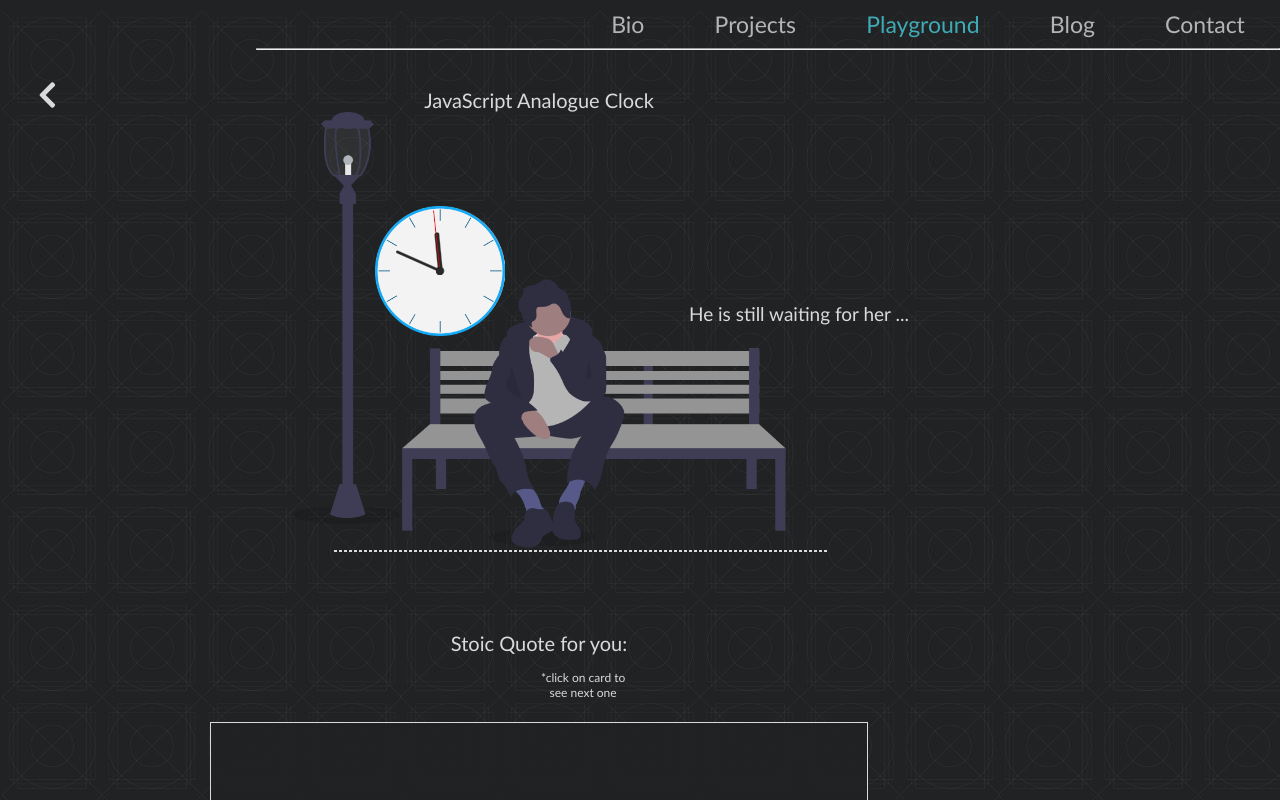
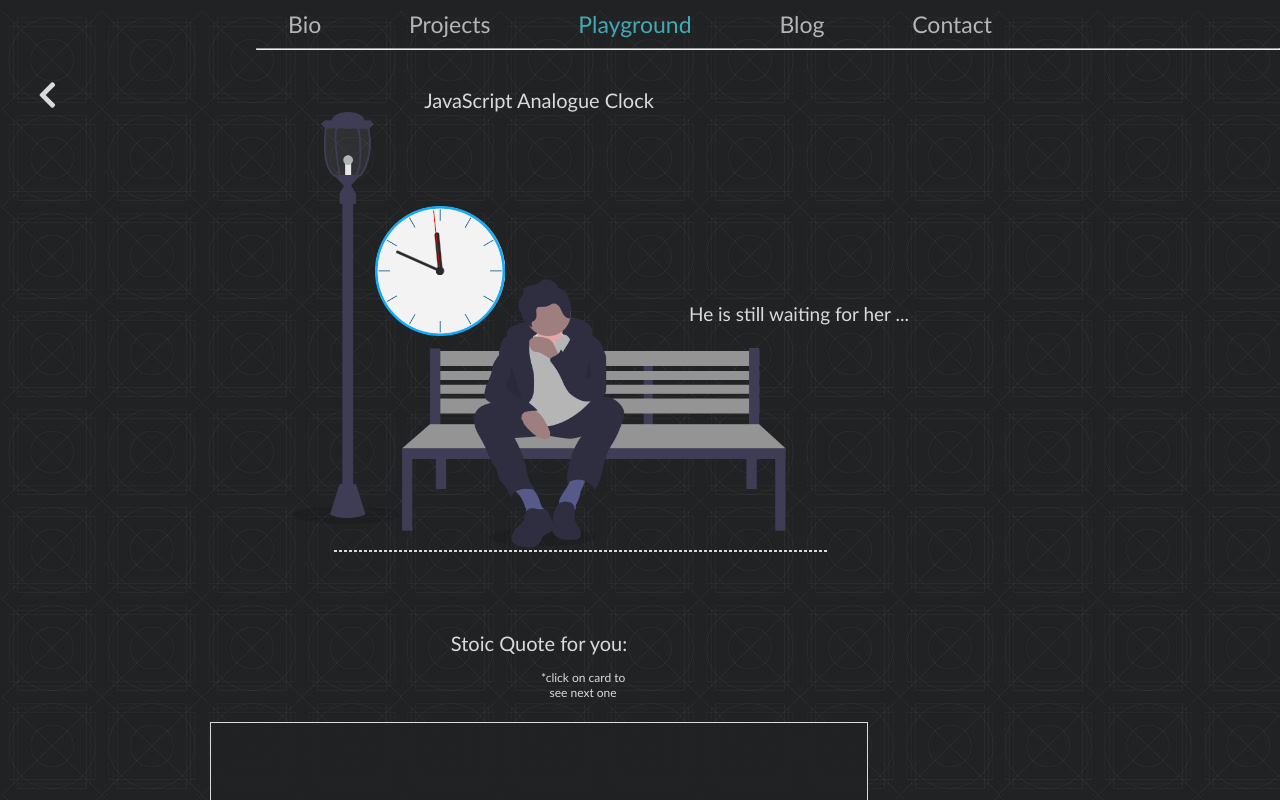
Before and after one commit to sagdish/dev-portfolio, a React (Create React App) app: page /play in a window 1280 px wide. Shown: the top 800 px of the page. Built offline with nearby package versions, Linux system fonts and the light colour scheme.

Commit message:
navbar posiion

```diff
--- a/src/components/Navbar.js
+++ b/src/components/Navbar.js
@@ -24,7 +24,7 @@ function Navbar() {
 
       {location.pathname === '/' ? null : (
         <div className='pages-title' style={{
-          alignSelf: 'flex-end'
+          justifyContent: 'space-between'
         }}>
           <Link style={{textDecoration: 'none'}} to='/about'>
             <h3
```
